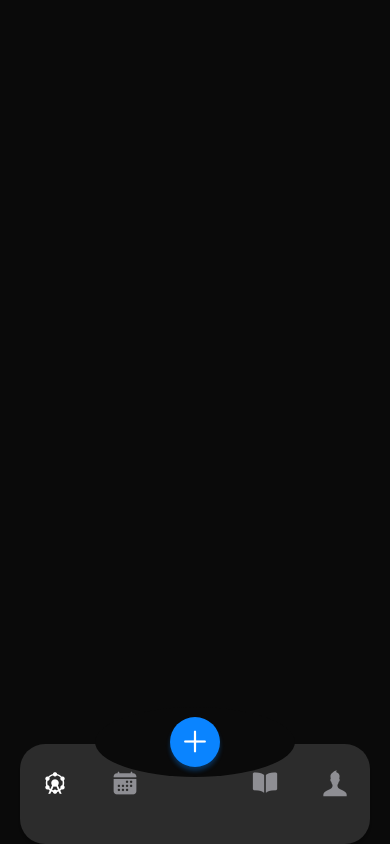
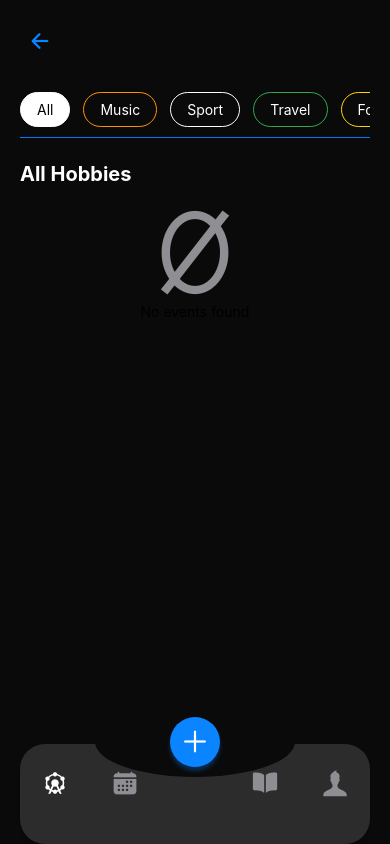
Before and after one commit to Vachek-hooves/Aristocrat, a React Native app: screen /TabHobbiesScreen in a window 390 px wide. Built offline with nearby package versions, Linux system fonts and the light colour scheme.

Commit message:
create TabEventsScreen

```diff
--- a/AppScreen/TabScreen/TabHobbiesScreen.js
+++ b/AppScreen/TabScreen/TabHobbiesScreen.js
@@ -1,15 +1,281 @@
-import { StyleSheet, Text, View } from 'react-native'
-import React from 'react'
-import TabLayout from '../../components/layout/TabLayout'
+import {
+  StyleSheet,
+  Text,
+  View,
+  ScrollView,
+  TouchableOpacity,
+} from 'react-native';
+import React, {useState} from 'react';
+import TabLayout from '../../components/layout/TabLayout';
+import StackHeader from '../../components/Header/StackHeader';
+import {useAppContext} from '../../appStore/context';
+import {Hobbies} from '../../data/hobbieTypes';
+import NoEvents from '../../components/TabEventsComponents/NoEvents';
+
+const getHobbieColor = hobbie => {
+  const colors = {
+    Music: '#FF9500',
+    Sports: '#FF2D55',
+    Travel:'#34A853',
+    Food: '#FFD60A',
+    Fashion: '#EF4123',
+    Books: '#4F3CC9',
+    Art: '#FFD60A',
+    Movies: '#F47230',
+    Games: '#FF2D55',
+    Technology: '#9E9E9E',
+    Science: '#34A853',
+    History: '#34A853',
+    Art: '#007AFF',
+    Writing: '#007AFF',
+  };
+  return colors[hobbie] || '#FFFFFF';
+};
 
 const TabHobbiesScreen = () => {
+  const {hobbies} = useAppContext();
+  const [selectedType, setSelectedType] = useState('All');
+  const [expandedEventId, setExpandedEventId] = useState(null);
+
+  const toggleEventExpansion = id => {
+    setExpandedEventId(expandedEventId === id ? null : id);
+  };
+
+  const filteredHobbies =
+    selectedType === 'All'
+      ? hobbies
+      : hobbies.filter(hobbie => hobbie.type === selectedType);
+
+  const getSectionTitle = () => {
+    if (selectedType === 'All') return 'All Hobbies';
+    return `${selectedType}`;
+  };
+
+  const handleDeleteEvent = id => {
+    deleteEvent(id);
+    console.log(id);
+  };
+
   return (
     <TabLayout>
+      <View style={styles.container}>
+        <StackHeader />
 
+        <ScrollView
+          horizontal
+          contentContainerStyle={{
+            gap: 5,
+            borderBottomWidth: 1,
+            borderBottomColor: '#007AFF',
+            paddingBottom: 10,
+
+          }}
+          showsHorizontalScrollIndicator={false}
+          style={styles.filterContainer}>
+          <TouchableOpacity
+            style={[
+              styles.filterButton,
+              {borderColor: '#FFFFFF'},
+              selectedType === 'All' && {backgroundColor: '#FFFFFF'},
+            ]}
+            onPress={() => setSelectedType('All')}>
+            <Text
+              style={[
+                styles.filterText,
+                selectedType === 'All' && {color: '#000000'},
+              ]}>
+              All
+            </Text>
+          </TouchableOpacity>
+
+          {Hobbies.map(event => (
+            <TouchableOpacity
+              key={event.id}
+              style={[
+                styles.filterButton,
+                {borderColor: getHobbieColor(event.title)},
+                selectedType === event.title && {
+                  backgroundColor: getHobbieColor(event.title),
+                },
+              ]}
+              onPress={() => setSelectedType(event.title)}>
+              <Text style={styles.filterText}>{event.title}</Text>
+            </TouchableOpacity>
+          ))}
+        </ScrollView>
+
+        {/* Section */}
+        <View style={styles.sectionHeader}>
+          <Text style={styles.sectionTitle}>{getSectionTitle()}</Text>
+        </View>
+
+        {/* Hobbies */}
+
+        <ScrollView style={styles.eventsList}>
+          {filteredHobbies.length === 0 ? (
+            <NoEvents />
+          ) : (
+            filteredHobbies.map(hobbie => (
+              <TouchableOpacity
+                key={hobbie.id}
+                style={styles.eventCard}
+                onPress={() => toggleEventExpansion(hobbie.id)}>
+                <View style={styles.eventHeader}>
+                  <Text style={styles.eventTitle}>{hobbie.title}</Text>
+                  <Icon
+                    name={
+                      expandedEventId === hobbie.id
+                        ? 'chevron-up'
+                        : 'chevron-down'
+                    }
+                    size={24}
+                    color="#8E8E93"
+                  />
+                </View>
+                <Text style={styles.eventDescription}>{hobbie.description}</Text>
+                {expandedEventId === hobbie.id && (
+                  <View style={styles.eventDetails}>
+                    <View style={styles.detailRow}>
+                      <Text style={styles.detailLabel}>Date</Text>
+                      <Text style={styles.detailValue}>{hobbie.date}</Text>
+                    </View>
+                    <View style={styles.detailRow}>
+                      <Text style={styles.detailLabel}>Time</Text>
+                      <Text style={styles.detailValue}>{hobbie.time}</Text>
+                    </View>
+                    <View style={styles.detailRow}>
+                      <Text style={styles.detailLabel}>Place</Text>
+                      <Text style={styles.detailValue}>{hobbie.location}</Text>
+                    </View>
+                    <View style={styles.detailRow}>
+                      <Text style={styles.detailLabel}>Dresscode</Text>
+                      <Text style={styles.detailValue}>{hobbie.type}</Text>
+                    </View>
+                    {/* <TouchableOpacity style={styles.rulesButton}>
+                    <Text style={styles.rulesButtonText}>Check rules</Text>
+                  </TouchableOpacity> */}
+                    <TouchableOpacity
+                      style={styles.rulesButton}
+                      onPress={() => handleDeleteEvent(hobbie.id)}>
+                      <Text style={styles.rulesButtonText}>Delete</Text>
+                    </TouchableOpacity>
+                  </View>
+                )}
+              </TouchableOpacity>
+            ))
+          )}
+        </ScrollView>
+      </View>
     </TabLayout>
-  )
-}
+  );
+};
 
-export default TabHobbiesScreen
+export default TabHobbiesScreen;
 
-const styles = StyleSheet.create({})
+const styles = StyleSheet.create({
+  container: {
+    // flex: 1,
+    padding: 20,
+  },
+  header: {
+    flexDirection: 'row',
+    justifyContent: 'space-between',
+    alignItems: 'center',
+    marginBottom: 20,
+  },
+  title: {
+    fontSize: 34,
+    fontWeight: 'bold',
+    color: '#FFFFFF',
+  },
+  dateText: {
+    fontSize: 16,
+    color: '#0A84FF',
+  },
+  filterContainer: {
+    flexDirection: 'row',
+    marginBottom: 24,
+  },
+  filterButton: {
+    paddingHorizontal: 16,
+    paddingVertical: 8,
+    borderRadius: 20,
+    borderWidth: 1,
+    marginRight: 8,
+  },
+  filterText: {
+    color: '#FFFFFF',
+    fontSize: 14,
+  },
+  sectionHeader: {
+    marginBottom: 16,
+  },
+  sectionTitle: {
+    fontSize: 20,
+    fontWeight: 'bold',
+    color: '#FFFFFF',
+  },
+  eventsList: {
+    // flex: 1,
+  },
+  eventCard: {
+    backgroundColor: '#1C1C1E',
+    borderRadius: 12,
+    padding: 16,
+    marginBottom: 16,
+  },
+  eventHeader: {
+    flexDirection: 'row',
+    justifyContent: 'space-between',
+    alignItems: 'center',
+  },
+  eventTitle: {
+    fontSize: 16,
+    fontWeight: '600',
+    color: '#FFFFFF',
+  },
+  eventDescription: {
+    fontSize: 14,
+    color: '#8E8E93',
+    marginTop: 4,
+  },
+  eventDetails: {
+    marginTop: 16,
+  },
+  detailRow: {
+    flexDirection: 'row',
+    justifyContent: 'space-between',
+    marginBottom: 12,
+  },
+  detailLabel: {
+    color: '#8E8E93',
+    fontSize: 14,
+  },
+  detailValue: {
+    color: '#FFFFFF',
+    fontSize: 14,
+  },
+  rulesButton: {
+    borderRadius: 12,
+    borderWidth: 1,
+    borderColor: '#FF2D55',
+    padding: 12,
+    alignItems: 'center',
+    marginTop: 8,
+  },
+  rulesButtonText: {
+    color: '#FF2D55',
+    fontSize: 14,
+  },
+  allFilterButton: {
+    paddingHorizontal: 16,
+    paddingVertical: 8,
+    borderRadius: 20,
+    borderWidth: 1,
+    marginRight: 8,
+    borderColor: '#FFFFFF',
+  },
+  allFilterTextSelected: {
+    color: '#000000',
+  },
+});
--- a/appStore/context.js
+++ b/appStore/context.js
@@ -14,17 +14,19 @@ const AppContext = createContext({
   etiquetteRules: [],
   allEvents: [],
   createdRules: [],
+  hobbies: [],
   saveEvent: () => {},
   deleteEvent: () => {},
   addCreatedRule: () => {},
   saveCreatedRule: () => {},
-  deleteRule:()=>{}
+  deleteRule: () => {},
 });
 
 export const Provider = ({children}) => {
   const [etiquetteRules, setEtiquetteRules] = useState([]);
   const [allEvents, setAllEvents] = useState([]);
   const [createdRules, setCreatedRules] = useState([]);
+  const [hobbies, setHobbies] = useState([]);
 
   useEffect(() => {
     const loadAppData = async () => {
@@ -89,6 +91,7 @@ export const Provider = ({children}) => {
     addCreatedRule,
     saveCreatedRule,
     deleteRule,
+    hobbies,
   };
   return <AppContext.Provider value={value}>{children}</AppContext.Provider>;
 };
--- /dev/null
+++ b/data/hobbieTypes.js
@@ -0,0 +1,16 @@
+export const Hobbies = [
+  {id: 2, title: 'Music'},
+  {id: 3, title: 'Sport'},
+  {id: 5, title: 'Travel'},
+  {id: 6, title: 'Food'},
+  {id: 7, title: 'Fashion'},
+  {id: 4, title: 'Art'},
+  {id: 8, title: 'Books'},
+  {id: 9, title: 'Movies'},
+  {id: 10, title: 'Games'},
+  {id: 11, title: 'Technology'},
+  {id: 12, title: 'Science'},
+  {id: 13, title: 'History'},
+  {id: 14, title: 'Art'},
+  {id: 15, title: 'Writing'},
+];
```
